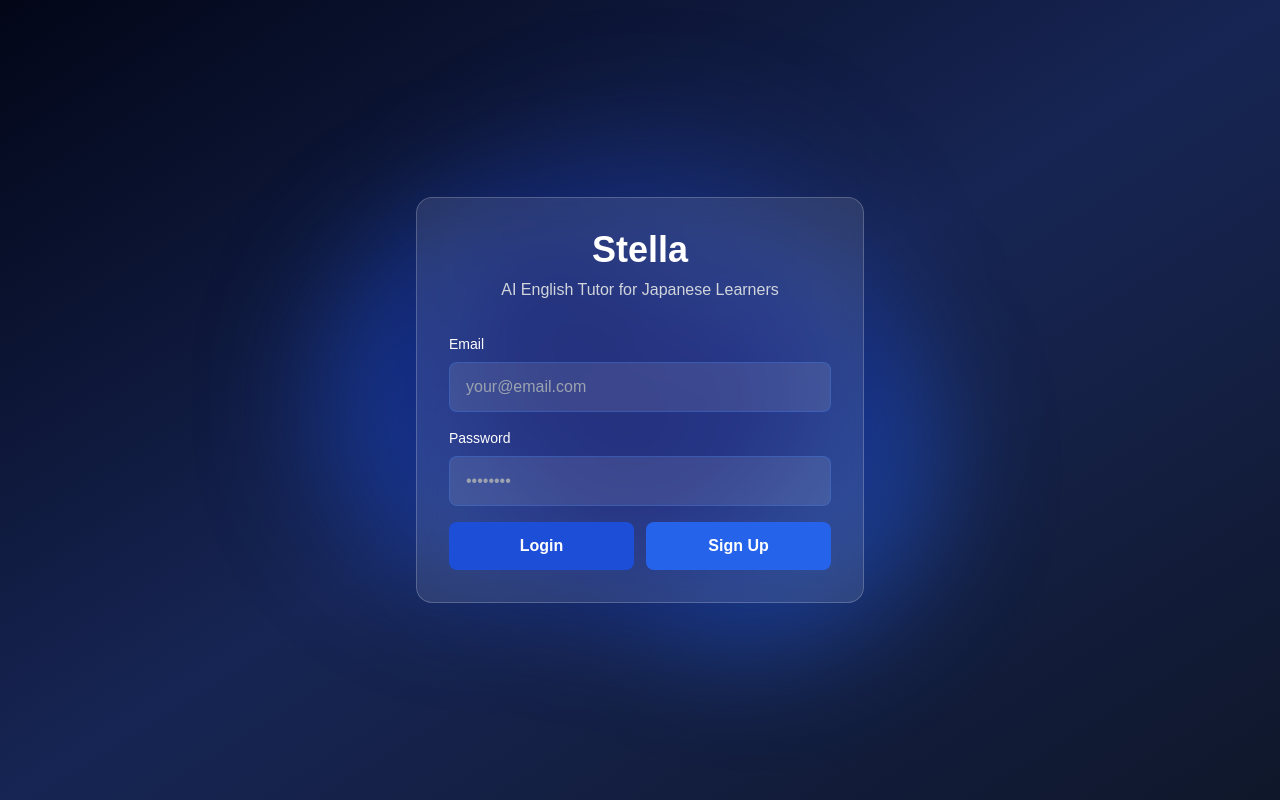
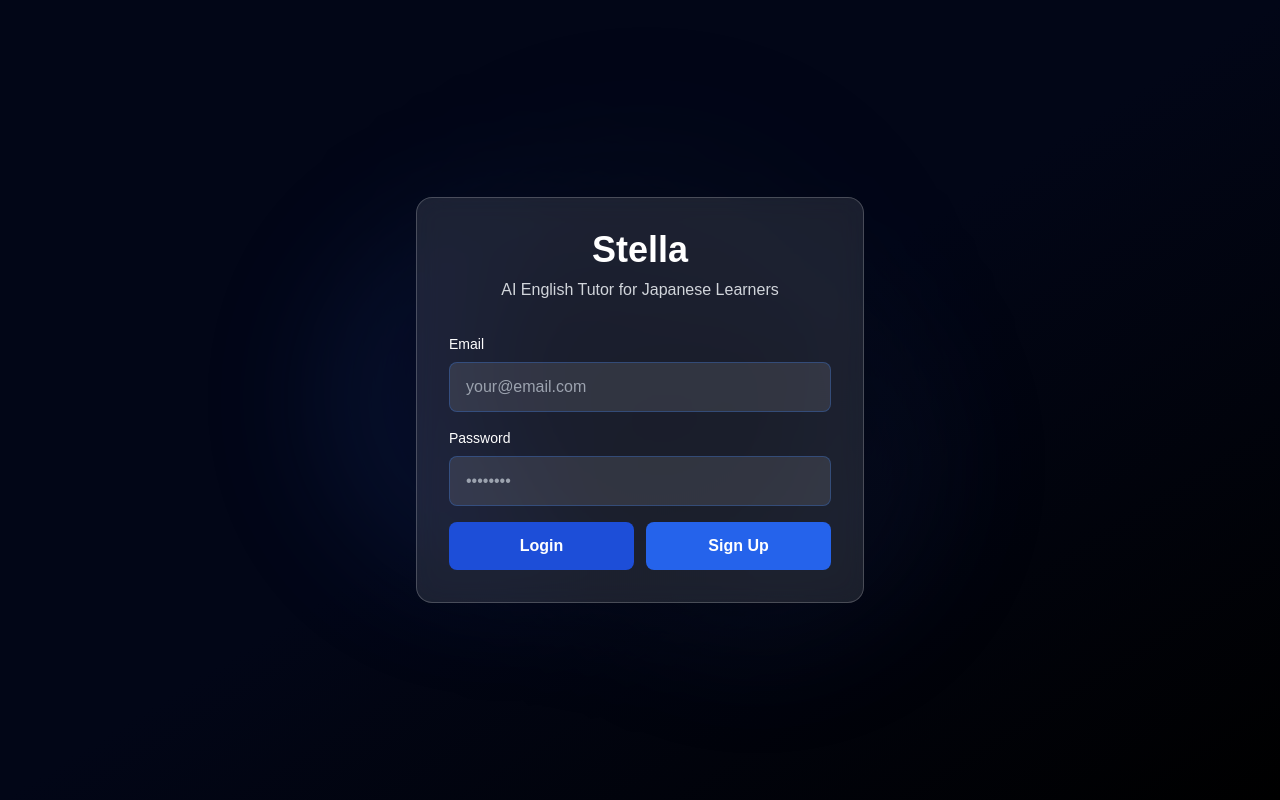
Before and after one commit to HarutoKimura/stella, a Next.js app: page /login in a window 1280 px wide. Built offline with nearby package versions, Linux system fonts and the light colour scheme; no server answers.

Commit message:
Adjsut orb and orb background color

```diff
--- a/components/Orb.tsx
+++ b/components/Orb.tsx
@@ -108,9 +108,9 @@ export default function Orb({
       return vec4(colorIn.rgb / (a + 1e-5), a);
     }
 
-    const vec3 baseColor1 = vec3(0.611765, 0.262745, 0.996078);
-    const vec3 baseColor2 = vec3(0.298039, 0.760784, 0.913725);
-    const vec3 baseColor3 = vec3(0.062745, 0.078431, 0.600000);
+    const vec3 baseColor1 = vec3(0.4, 0.15, 0.6);
+    const vec3 baseColor2 = vec3(0.15, 0.4, 0.55);
+    const vec3 baseColor3 = vec3(0.05, 0.05, 0.3);
     const float innerRadius = 0.6;
     const float noiseScale = 0.65;
 
@@ -133,15 +133,15 @@ export default function Orb({
       float n0 = snoise3(vec3(uv * noiseScale, iTime * 0.5)) * 0.5 + 0.5;
       float r0 = mix(mix(innerRadius, 1.0, 0.4), mix(innerRadius, 1.0, 0.6), n0);
       float d0 = distance(uv, (r0 * invLen) * uv);
-      float v0 = light1(1.0, 10.0, d0);
+      float v0 = light1(0.9, 10.0, d0);
       v0 *= smoothstep(r0 * 1.05, r0, len);
       float cl = cos(ang + iTime * 2.0) * 0.5 + 0.5;
 
       float a = iTime * -1.0;
       vec2 pos = vec2(cos(a), sin(a)) * r0;
       float d = distance(uv, pos);
-      float v1 = light2(1.5, 5.0, d);
-      v1 *= light1(1.0, 50.0, d0);
+      float v1 = light2(1.2, 5.0, d);
+      v1 *= light1(0.9, 50.0, d0);
 
       float v2 = smoothstep(1.0, mix(innerRadius, 1.0, n0 * 0.5), len);
       float v3 = smoothstep(innerRadius, mix(innerRadius, 1.0, 0.5), len);
--- a/components/OrbBG.tsx
+++ b/components/OrbBG.tsx
@@ -8,12 +8,12 @@ import { ReactNode } from 'react'
  */
 export function OrbBG({ children }: { children: ReactNode }) {
   return (
-    <div className="relative min-h-screen w-full overflow-hidden bg-gradient-to-br from-slate-950 via-blue-950 to-slate-900">
+    <div className="relative min-h-screen w-full overflow-hidden bg-gradient-to-br from-slate-950 via-slate-950 to-black">
       {/* Animated orbs */}
-      <div className="absolute inset-0 opacity-50">
-        <div className="absolute top-1/4 left-1/4 w-96 h-96 bg-blue-700 rounded-full mix-blend-multiply filter blur-3xl animate-blob" />
-        <div className="absolute top-1/3 right-1/4 w-96 h-96 bg-blue-600 rounded-full mix-blend-multiply filter blur-3xl animate-blob animation-delay-2000" />
-        <div className="absolute bottom-1/4 left-1/3 w-96 h-96 bg-blue-800 rounded-full mix-blend-multiply filter blur-3xl animate-blob animation-delay-4000" />
+      <div className="absolute inset-0 opacity-20">
+        <div className="absolute top-1/4 left-1/4 w-96 h-96 bg-blue-900 rounded-full mix-blend-multiply filter blur-3xl animate-blob" />
+        <div className="absolute top-1/3 right-1/4 w-96 h-96 bg-blue-950 rounded-full mix-blend-multiply filter blur-3xl animate-blob animation-delay-2000" />
+        <div className="absolute bottom-1/4 left-1/3 w-96 h-96 bg-slate-900 rounded-full mix-blend-multiply filter blur-3xl animate-blob animation-delay-4000" />
       </div>
 
       {/* Content */}
```
